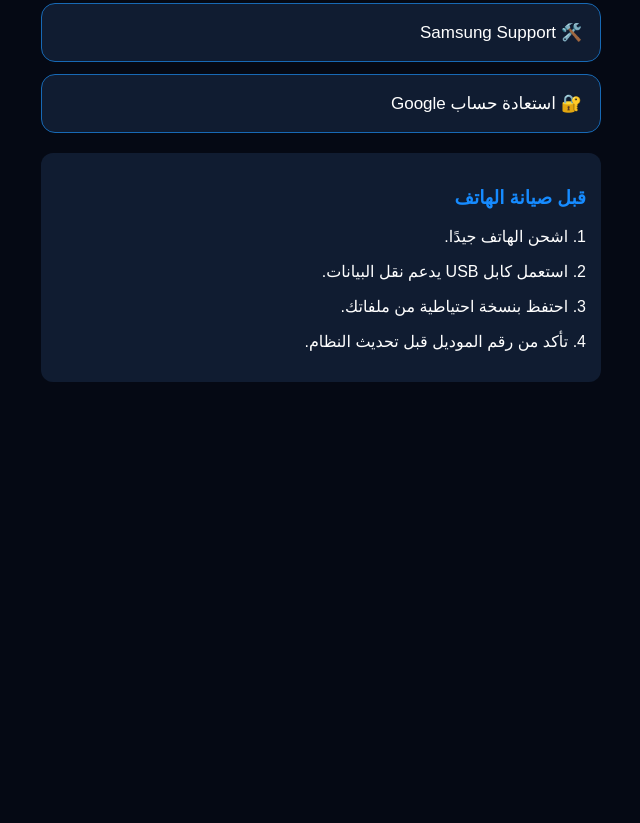
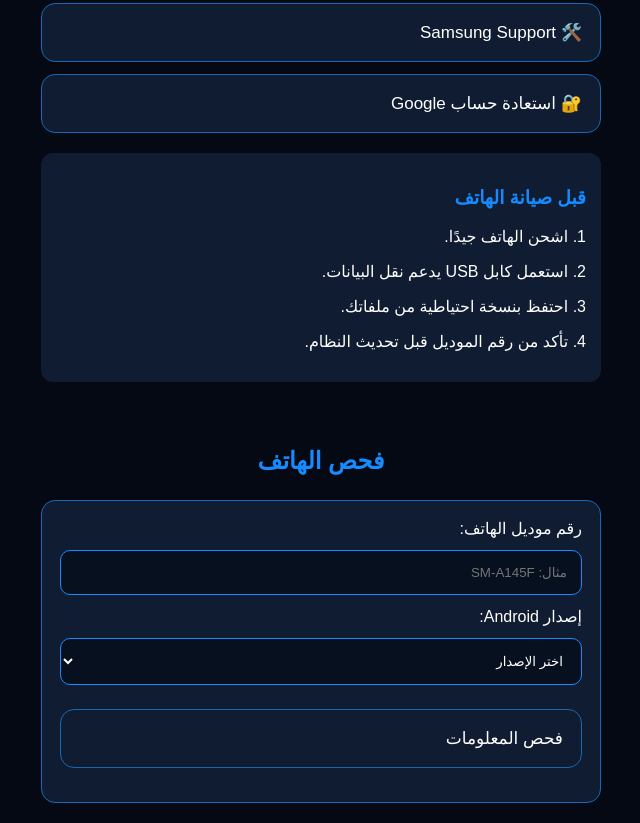
Before and after one commit to amardz2292-source/Rahmouni-Samsung-Tool, a plain HTML site: page index.html in a window 1280 px wide. Shown: the part 1517-2340 px from the top of the page, without its empty margins (319-959 px from the left). Before the commit the page ends 1919 px from the top, so only its background shows below. Drawn offline with Linux system fonts and the light colour scheme.

Commit message:
Update index.html

```diff
--- a/index.html
+++ b/index.html
@@ -257,5 +257,60 @@ function openSamsungSupport() {
   </div>
 </div>
 
+<!-- Samsung Device Check -->
+<div class="container">
+  <h2 class="section-title">فحص الهاتف</h2>
+
+  <div style="background:#101c31;padding:18px;border-radius:14px;border:1px solid #1769b5;">
+
+    <label for="phoneModel">رقم موديل الهاتف:</label>
+
+    <input id="phoneModel"
+      placeholder="مثال: SM-A145F"
+      style="width:100%;padding:14px;margin:12px 0;background:#07101f;color:white;border:1px solid #168bff;border-radius:10px;">
+
+    <label for="androidVersion">إصدار Android:</label>
+
+    <select id="androidVersion"
+      style="width:100%;padding:14px;margin:12px 0;background:#07101f;color:white;border:1px solid #168bff;border-radius:10px;">
+
+      <option value="">اختر الإصدار</option>
+      <option>Android 10</option>
+      <option>Android 11</option>
+      <option>Android 12</option>
+      <option>Android 13</option>
+      <option>Android 14</option>
+      <option>Android 15</option>
+      <option>Android 16</option>
+    </select>
+
+    <button class="tool" onclick="checkPhone()">
+      فحص المعلومات
+    </button>
+
+    <p id="phoneResult" style="color:#9bbce0;text-align:center;"></p>
+
+  </div>
+</div>
+
+<script>
+function checkPhone() {
+  const model = document.getElementById("phoneModel").value.trim();
+  const android = document.getElementById("androidVersion").value;
+  const result = document.getElementById("phoneResult");
+
+  if (!model || !android) {
+    result.textContent = "أدخل رقم الموديل واختر إصدار Android.";
+    return;
+  }
+
+  result.innerHTML =
+    "معلومات الجهاز:<br>" +
+    "الموديل: " + model + "<br>" +
+    "النظام: " + android + "<br><br>" +
+    "تأكد من مطابقة هذه المعلومات قبل تحميل ملفات الصيانة.";
+}
+</script>
+
 </body>
 </html>
```
